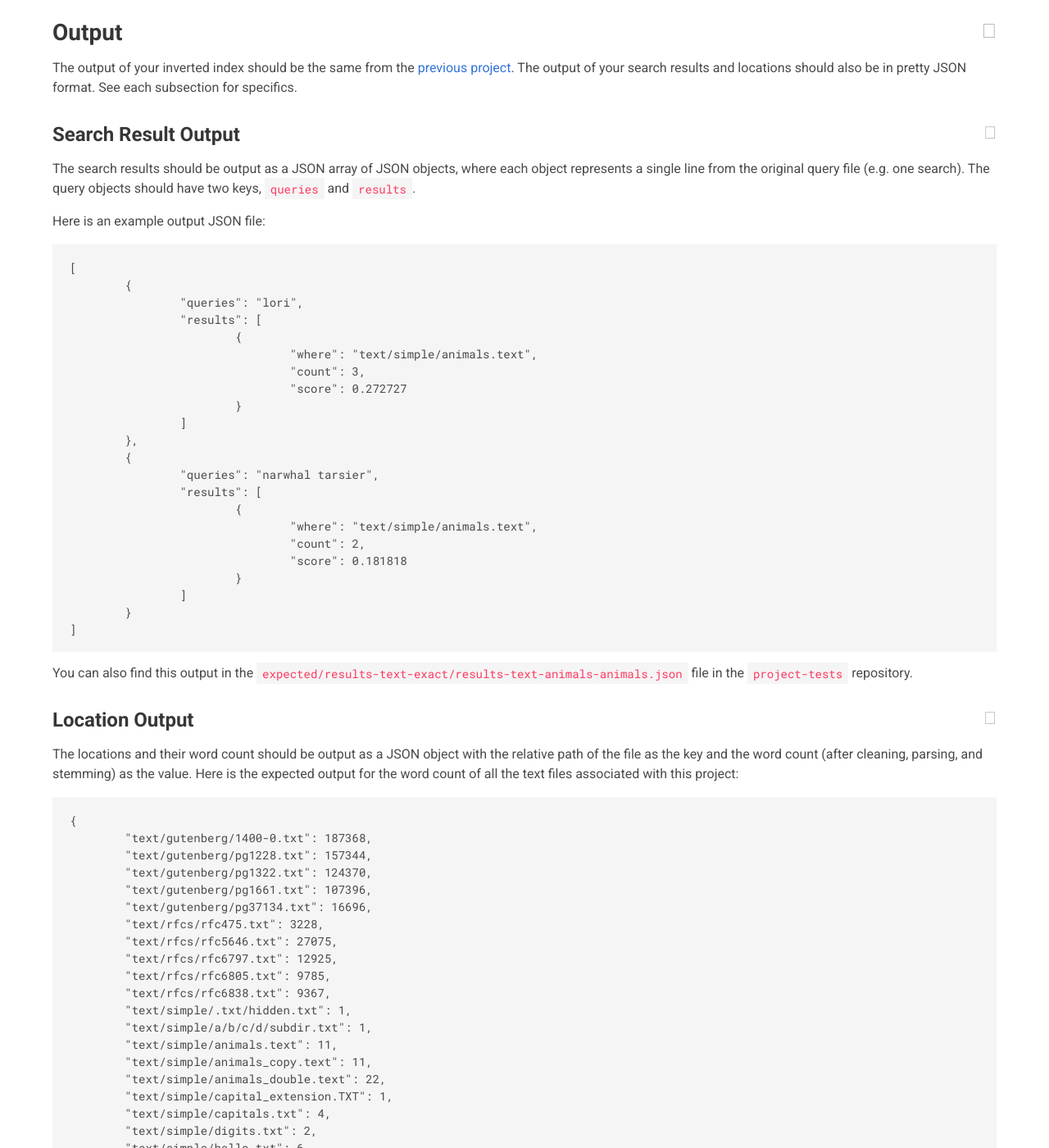
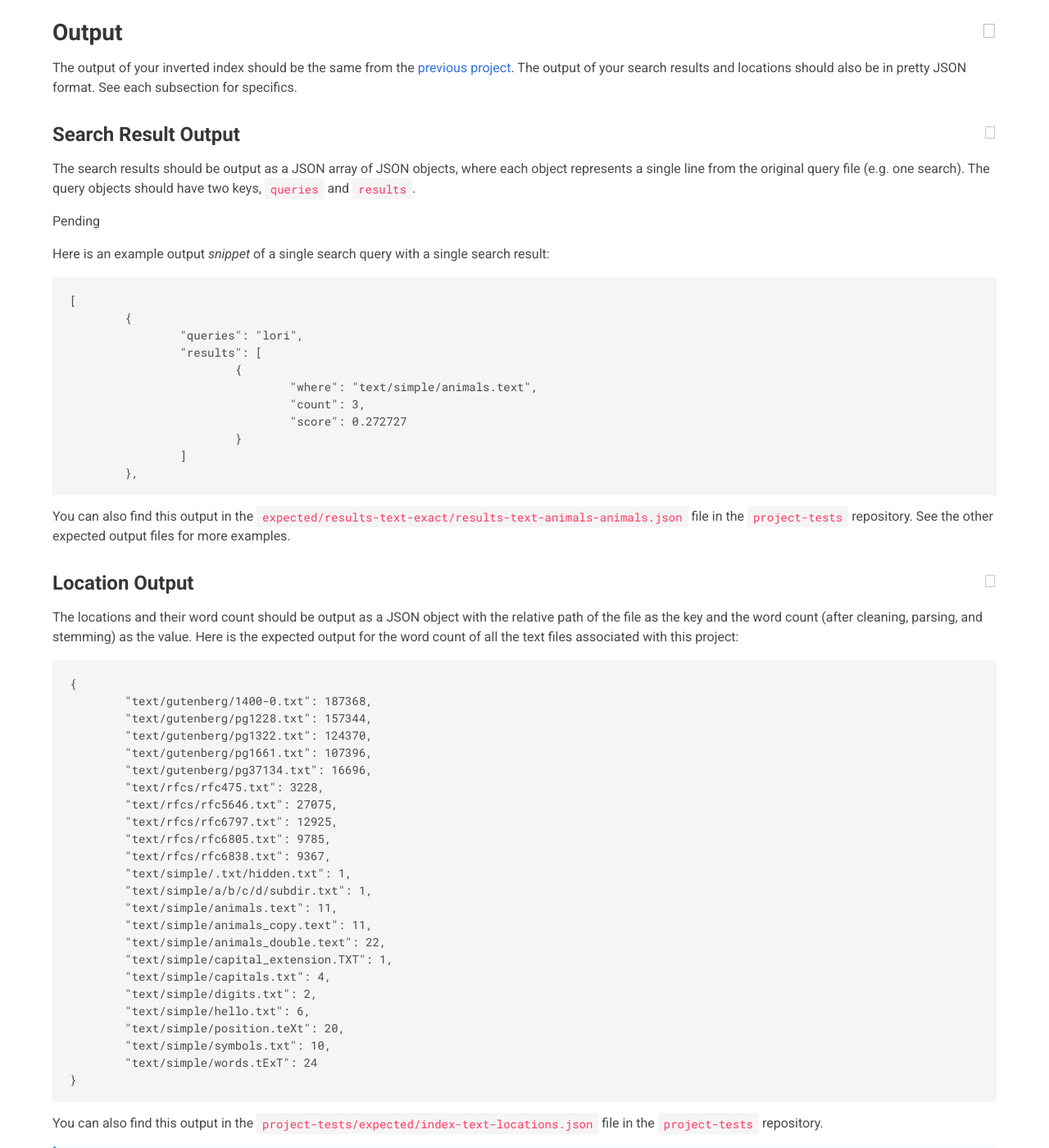
Before and after one commit to usf-cs212-fall2018/usf-cs212-fall2018.github.io, a Jekyll site: the page built from _posts/2018-09-12-project-2.md, in a window 1280 px wide and 1400 px high, scrolled down 1230 px. Shown: the whole window at 82% size. Built offline with Jekyll 4.4.1, drawn with Linux system fonts in a browser that asks for light colours; nearby versions of some CDN libraries.

Commit message:
Tweaking output.

````diff
--- a/_posts/2018-09-12-project-2.md
+++ b/_posts/2018-09-12-project-2.md
@@ -46,7 +46,9 @@ The output of your inverted index should be the same from the [previous project]
 
 The search results should be output as a JSON array of JSON objects, where each object represents a single line from the original query file (e.g. one search). The query objects should have two keys, `queries` and `results`.
 
-Here is an example output JSON file:
+Pending
+
+Here is an example output *snippet* of a single search query with a single search result:
 
 ```javascript
 [
@@ -60,20 +62,9 @@ Here is an example output JSON file:
 			}
 		]
 	},
-	{
-		"queries": "narwhal tarsier",
-		"results": [
-			{
-				"where": "text/simple/animals.text",
-				"count": 2,
-				"score": 0.181818
-			}
-		]
-	}
-]
 ```
 
-You can also find this output in the [`expected/results-text-exact/results-text-animals-animals.json`](https://github.com/usf-cs212-fall2018/project-tests/blob/master/expected/results-text-exact/results-text-animals-animals.json) file in the `project-tests` repository.
+You can also find this output in the [`expected/results-text-exact/results-text-animals-animals.json`](https://github.com/usf-cs212-fall2018/project-tests/blob/master/expected/results-text-exact/results-text-animals-animals.json) file in the `project-tests` repository. See the other expected output files for more examples.
 
 {% include section.html level="h3" name="Location Output" %}
 
````
